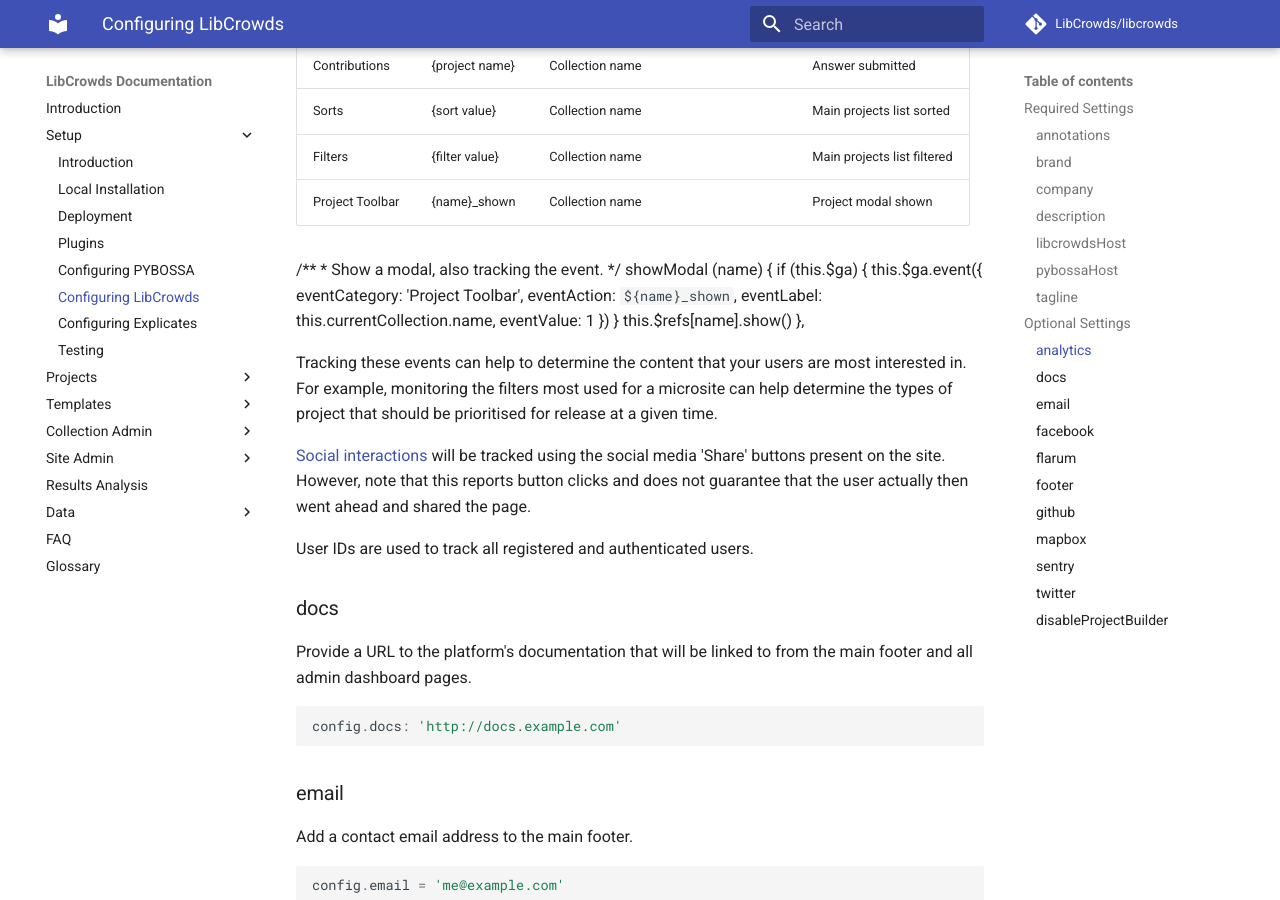
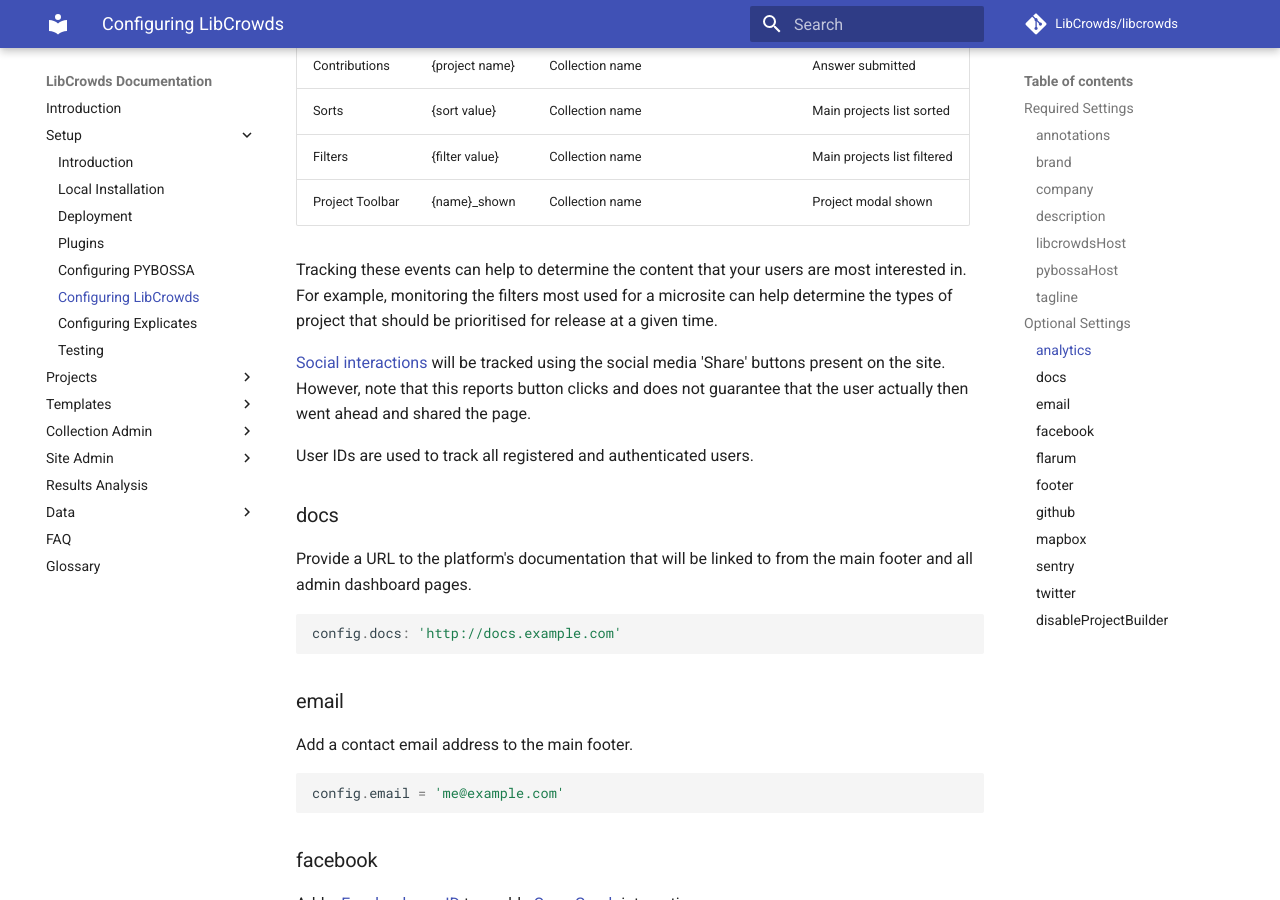
Before and after one commit to LibCrowds/docs, an MkDocs documentation site: the page built from docs/setup/configuring-libcrowds.md, in a window 1280 px wide and 900 px high, scrolled down 2229 px. Built offline with MkDocs 1.6.1 and Material for MkDocs 9.7.7, drawn with Linux system fonts in a browser that asks for light colours; comment, search, counter and statistics services are not loaded; old or Windows-style settings are respelled for this version of MkDocs.

Commit message:
Remove c&p

```diff
--- a/docs/setup/configuring-libcrowds.md
+++ b/docs/setup/configuring-libcrowds.md
@@ -109,21 +109,6 @@
 | Sorts           | {sort value}    | Collection name                          | Main projects list sorted   |
 | Filters         | {filter value}  | Collection name                          | Main projects list filtered |
 | Project Toolbar | {name}_shown    | Collection name                          | Project modal shown         |
-
-/**
-     * Show a modal, also tracking the event.
-     */
-    showModal (name) {
-      if (this.$ga) {
-        this.$ga.event({
-          eventCategory: 'Project Toolbar',
-          eventAction: `${name}_shown`,
-          eventLabel: this.currentCollection.name,
-          eventValue: 1
-        })
-      }
-      this.$refs[name].show()
-    },
 
 
 Tracking these events can help to determine the content that your users are most
```
